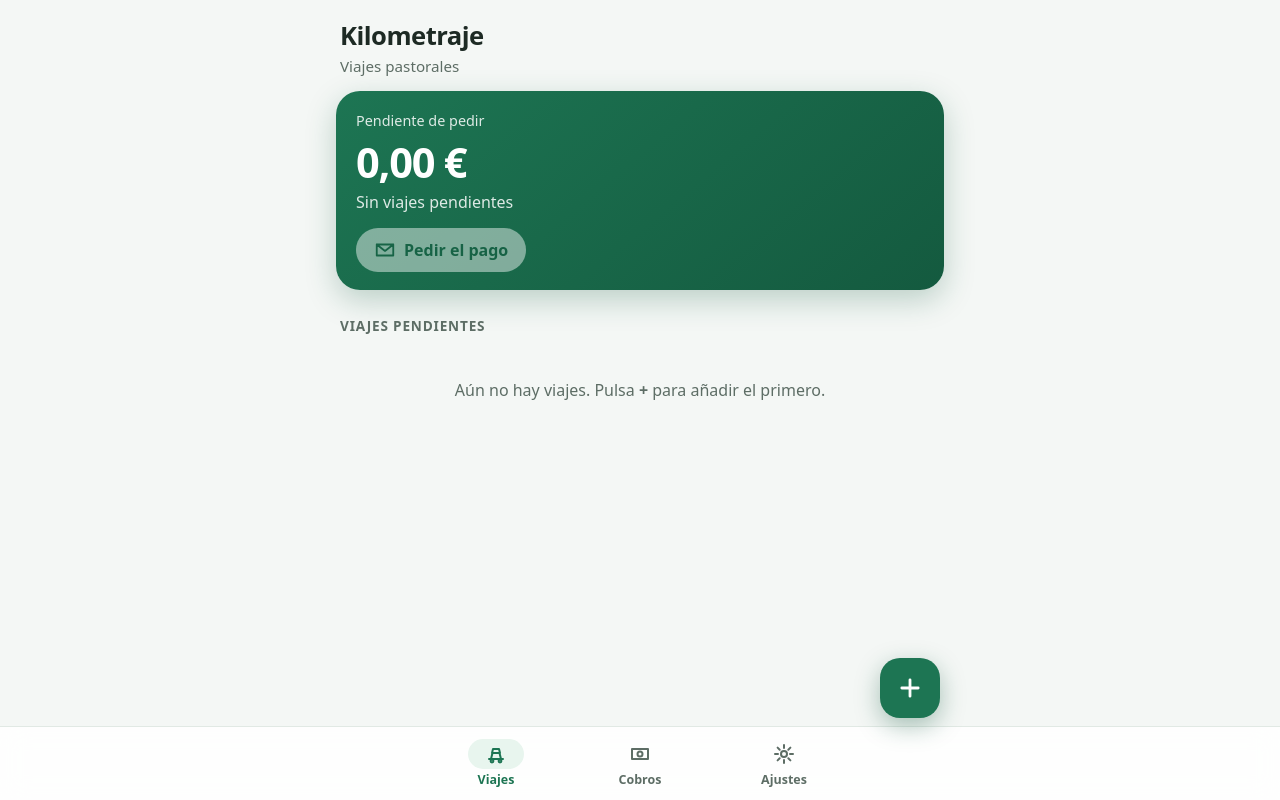
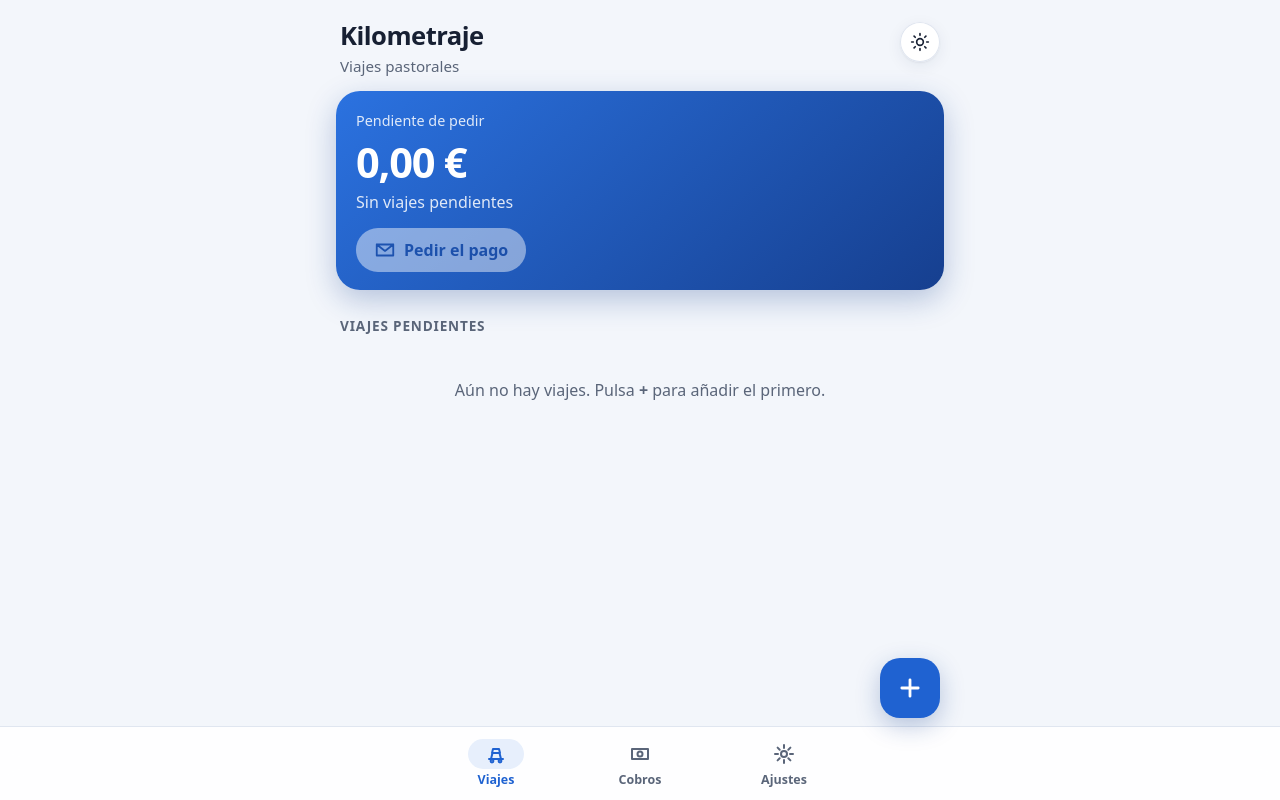
Before and after one commit to nachobaru/app_seminarytrips, a plain HTML site: page index.html in a window 1280 px wide. Drawn offline with Linux system fonts and the light colour scheme.

Commit message:
Tonos azules y botón de modo claro/oscuro
El tema sigue al móvil hasta que se elige uno con el botón de la
cabecera; la elección se recuerda. Iconos y Excel en azul.

Co-Authored-By: Claude Opus 5.5 <noreply@anthropic.com>
Claude-Session: https://claude.ai/code/session_01FCWXNkN73LT2y9bdFZB1o8

```diff
--- a/app.js
+++ b/app.js
@@ -525,6 +525,25 @@ function excelDeDatos() {
 $("#btn-excel").addEventListener("click", () =>
   compartir([new File([excelDeDatos()], `Kilometraje-${hoy()}.xlsx`, { type: TIPO_XLSX })], "Kilometraje"));
 
+/* ---------- Modo claro / oscuro ---------- */
+
+const temaOscuroMovil = matchMedia("(prefers-color-scheme: dark)");
+function aplicarTema() {
+  const elegido = document.documentElement.dataset.tema; // "claro", "oscuro" o sin elegir (sigue al móvil)
+  const efectivo = elegido || (temaOscuroMovil.matches ? "oscuro" : "claro");
+  document.documentElement.dataset.temaEfectivo = efectivo;
+  document.querySelector('meta[name="theme-color"]').content = efectivo === "oscuro" ? "#0d121b" : "#f3f6fb";
+  $("#btn-tema").setAttribute("aria-label", efectivo === "oscuro" ? "Cambiar a modo claro" : "Cambiar a modo oscuro");
+}
+$("#btn-tema").addEventListener("click", () => {
+  const nuevo = document.documentElement.dataset.temaEfectivo === "oscuro" ? "claro" : "oscuro";
+  document.documentElement.dataset.tema = nuevo;
+  try { localStorage.setItem("kilometraje.tema", nuevo); } catch (e) {}
+  aplicarTema();
+});
+temaOscuroMovil.addEventListener("change", aplicarTema);
+aplicarTema();
+
 /* ---------- Arranque ---------- */
 
 irA("viajes");
--- a/estilo.css
+++ b/estilo.css
@@ -1,35 +1,70 @@
-
 :root {
-  --fondo: #f4f7f5;
+  --fondo: #f3f6fb;
   --superficie: #ffffff;
-  --tinta: #1d2a24;
-  --suave: #5d6d65;
-  --linea: #e1e9e4;
-  --verde: #1d7553;
-  --verde-osc: #145a3f;
-  --verde-claro: #e8f5ee;
+  --tinta: #172033;
+  --suave: #5a6579;
+  --linea: #e0e6f0;
+  --acento: #1f62d1;
+  --acento-osc: #143f91;
+  --acento-claro: #e7effc;
+  --boton: #1f62d1;
+  --grad-1: #2b72e0;
+  --grad-2: #163f8f;
   --sol: #f4c34f;
   --sol-claro: #fdf1cf;
-  --peligro: #b4402e;
-  --sombra: 0 1px 2px rgb(0 0 0 / .05), 0 4px 16px rgb(20 60 40 / .06);
+  --aviso-tinta: #8a6200;
+  --error-fondo: #fbe4df;
+  --peligro: #b9402e;
+  --sombra: 0 1px 2px rgb(0 0 0 / .05), 0 4px 16px rgb(20 40 90 / .07);
+  --sombra-acento: rgb(20 63 145 / .28);
+  --velo: rgb(10 16 30 / .45);
+  color-scheme: light;
   --radio: 18px;
-  color-scheme: light;
 }
+/* Tema oscuro: automático según el móvil, salvo que se elija otro con el botón */
 @media (prefers-color-scheme: dark) {
-  :root {
-    --fondo: #0f1613;
-    --superficie: #18221d;
-    --tinta: #e6efe9;
-    --suave: #9aaba2;
-    --linea: #26332c;
-    --verde: #3fb07f;
-    --verde-osc: #1d6b4b;
-    --verde-claro: #1c2f26;
-    --sol-claro: #3a3220;
-    --peligro: #e2735e;
-    --sombra: none;
-    color-scheme: dark;
+  :root:not([data-tema=claro]) {
+  --fondo: #0d121b;
+  --superficie: #161d2a;
+  --tinta: #e5ebf5;
+  --suave: #98a3b8;
+  --linea: #253046;
+  --acento: #5b9bf6;
+  --acento-osc: #1d4a9c;
+  --acento-claro: #1a2742;
+  --boton: #2f6ad6;
+  --grad-1: #2a63c4;
+  --grad-2: #15336e;
+  --sol-claro: #3a3220;
+  --aviso-tinta: #f4c34f;
+  --error-fondo: #3a201b;
+  --peligro: #ec7a64;
+  --sombra: none;
+  --sombra-acento: rgb(0 0 0 / .35);
+  --velo: rgb(0 0 0 / .6);
+  color-scheme: dark;
   }
+}
+:root[data-tema=oscuro] {
+  --fondo: #0d121b;
+  --superficie: #161d2a;
+  --tinta: #e5ebf5;
+  --suave: #98a3b8;
+  --linea: #253046;
+  --acento: #5b9bf6;
+  --acento-osc: #1d4a9c;
+  --acento-claro: #1a2742;
+  --boton: #2f6ad6;
+  --grad-1: #2a63c4;
+  --grad-2: #15336e;
+  --sol-claro: #3a3220;
+  --aviso-tinta: #f4c34f;
+  --error-fondo: #3a201b;
+  --peligro: #ec7a64;
+  --sombra: none;
+  --sombra-acento: rgb(0 0 0 / .35);
+  --velo: rgb(0 0 0 / .6);
+  color-scheme: dark;
 }
 
 * { box-sizing: border-box; }
@@ -50,6 +85,15 @@ svg { width: 22px; height: 22px; fill: none; stroke: currentColor; stroke-width:
   max-width: 640px; margin: 0 auto;
 }
 .cabecera { display: flex; align-items: flex-start; justify-content: space-between; gap: 12px; }
+.acciones-cabecera { display: flex; gap: 8px; align-items: center; margin-top: 4px; }
+.btn-tema {
+  width: 40px; height: 40px; border-radius: 999px; border: 0; cursor: pointer;
+  display: grid; place-items: center; background: var(--superficie); color: var(--tinta); box-shadow: var(--sombra), inset 0 0 0 1px var(--linea);
+}
+.btn-tema svg { width: 20px; height: 20px; }
+.btn-tema .luna { display: none; }
+:root[data-tema-efectivo=oscuro] .btn-tema .sol { display: none; }
+:root[data-tema-efectivo=oscuro] .btn-tema .luna { display: block; }
 .cabecera h1 { margin: 0; font-size: 1.6rem; font-weight: 800; letter-spacing: -.02em; }
 .sub { margin: 2px 0 0; color: var(--suave); font-size: .95rem; }
 
@@ -60,11 +104,11 @@ main { max-width: 640px; margin: 0 auto; padding: 8px 16px; }
 
 /* ---------- Resumen ---------- */
 .resumen {
-  background: linear-gradient(140deg, var(--verde) 0%, var(--verde-osc) 100%);
+  background: linear-gradient(140deg, var(--grad-1) 0%, var(--grad-2) 100%);
   color: #fff;
   border-radius: 24px;
   padding: 20px 20px 18px;
-  box-shadow: 0 10px 30px rgb(20 90 63 / .25);
+  box-shadow: 0 10px 30px var(--sombra-acento);
 }
 .resumen-etq { margin: 0; opacity: .85; font-size: .9rem; }
 .resumen-importe { margin: 2px 0 0; font-size: 2.6rem; font-weight: 800; letter-spacing: -.03em; font-variant-numeric: tabular-nums; }
@@ -79,12 +123,12 @@ main { max-width: 640px; margin: 0 auto; padding: 8px 16px; }
 .btn {
   display: inline-flex; align-items: center; justify-content: center; gap: 8px;
   border: 0; border-radius: 999px; padding: 11px 18px; min-height: 44px;
-  background: var(--verde); color: #fff; font-weight: 650; cursor: pointer;
+  background: var(--boton); color: #fff; font-weight: 650; cursor: pointer;
 }
 .btn:active { transform: scale(.98); }
 .btn:disabled { opacity: .45; cursor: default; }
-.btn-claro { background: #fff; color: var(--verde-osc); }
-.btn-borde { background: transparent; color: var(--verde); box-shadow: inset 0 0 0 1.5px var(--linea); }
+.btn-claro { background: #fff; color: var(--acento-osc); }
+.btn-borde { background: transparent; color: var(--acento); box-shadow: inset 0 0 0 1.5px var(--linea); }
 .btn-peligro { background: transparent; color: var(--peligro); padding-inline: 10px; }
 .btn-peq { min-height: 36px; padding: 7px 14px; font-size: .9rem; }
 .fila-botones { display: flex; flex-wrap: wrap; gap: 8px; align-items: center; margin-top: 16px; }
@@ -102,7 +146,7 @@ main { max-width: 640px; margin: 0 auto; padding: 8px 16px; }
   padding: 13px 16px; background: none; border: 0; text-align: left; cursor: pointer;
 }
 .viaje + .viaje { border-top: 1px solid var(--linea); }
-.viaje:active { background: var(--verde-claro); }
+.viaje:active { background: var(--acento-claro); }
 .dia { width: 42px; text-align: center; flex: none; }
 .dia b { display: block; font-size: 1.25rem; line-height: 1; }
 .dia span { font-size: .72rem; color: var(--suave); text-transform: uppercase; }
@@ -119,9 +163,8 @@ main { max-width: 640px; margin: 0 auto; padding: 8px 16px; }
 .liq-cab { display: flex; gap: 12px; align-items: center; padding: 16px; cursor: pointer; }
 .liq-cab .info b { font-size: 1.15rem; font-variant-numeric: tabular-nums; }
 .chip { font-size: .78rem; font-weight: 700; padding: 4px 10px; border-radius: 999px; white-space: nowrap; }
-.chip.pedido { background: var(--sol-claro); color: #8a6200; }
-.chip.pagado { background: var(--verde-claro); color: var(--verde); }
-@media (prefers-color-scheme: dark) { .chip.pedido { color: var(--sol); } }
+.chip.pedido { background: var(--sol-claro); color: var(--aviso-tinta); }
+.chip.pagado { background: var(--acento-claro); color: var(--acento); }
 .liq-cuerpo { display: none; border-top: 1px solid var(--linea); padding: 6px 16px 16px; }
 .liq.abierta .liq-cuerpo { display: block; }
 .liq-linea { display: flex; justify-content: space-between; gap: 10px; padding: 7px 0; font-size: .92rem; }
@@ -137,7 +180,7 @@ main { max-width: 640px; margin: 0 auto; padding: 8px 16px; }
   border: 1.5px solid var(--linea); border-radius: 12px; background: var(--fondo);
   font-size: 1.05rem; font-weight: 500; color: var(--tinta);
 }
-.formulario input:focus { outline: none; border-color: var(--verde); }
+.formulario input:focus { outline: none; border-color: var(--acento); }
 .nota { color: var(--suave); font-size: .88rem; margin: 6px 0 0; }
 .aviso { background: var(--sol-claro); padding: 10px 12px; border-radius: 12px; font-size: .9rem; }
 .pie { text-align: center; color: var(--suave); font-size: .8rem; margin-top: 24px; }
@@ -151,7 +194,7 @@ dialog.hoja {
 }
 dialog.hoja[open] { animation: subir .22s ease-out; }
 @keyframes subir { from { transform: translateY(40px); opacity: 0; } }
-dialog::backdrop { background: rgb(10 20 15 / .45); }
+dialog::backdrop { background: var(--velo); }
 dialog .formulario { padding: 22px 20px calc(20px + env(safe-area-inset-bottom)); }
 dialog h2 { margin: 0 0 16px; font-size: 1.3rem; }
 @media (min-width: 600px) { dialog.hoja { margin: auto; border-radius: 24px; } }
@@ -159,10 +202,10 @@ dialog h2 { margin: 0 0 16px; font-size: 1.3rem; }
 .lista-check { max-height: 40dvh; overflow: auto; border: 1px solid var(--linea); border-radius: 14px; margin-top: 8px; }
 .lista-check label { display: flex; gap: 12px; align-items: center; margin: 0; padding: 11px 14px; color: var(--tinta); font-weight: 500; cursor: pointer; }
 .lista-check label + label { border-top: 1px solid var(--linea); }
-.lista-check input { width: 20px; height: 20px; accent-color: var(--verde); flex: none; }
+.lista-check input { width: 20px; height: 20px; accent-color: var(--acento); flex: none; }
 .lista-check .info span { font-size: .82rem; }
-.total-pedir { margin-top: 12px; padding: 12px 14px; background: var(--verde-claro); border-radius: 14px; font-variant-numeric: tabular-nums; }
-.total-pedir b { font-size: 1.3rem; color: var(--verde); }
+.total-pedir { margin-top: 12px; padding: 12px 14px; background: var(--acento-claro); border-radius: 14px; font-variant-numeric: tabular-nums; }
+.total-pedir b { font-size: 1.3rem; color: var(--acento); }
 
 /* ---------- Barra inferior y botón + ---------- */
 .barra {
@@ -178,14 +221,14 @@ dialog h2 { margin: 0 0 16px; font-size: 1.3rem; }
   background: none; border: 0; padding: 6px 0; font-size: .78rem; font-weight: 600; color: var(--suave); cursor: pointer;
 }
 .barra button svg { padding: 3px 16px; width: 56px; height: 30px; border-radius: 999px; transition: background .15s; }
-.barra button.activa { color: var(--verde); }
-.barra button.activa svg { background: var(--verde-claro); }
+.barra button.activa { color: var(--acento); }
+.barra button.activa svg { background: var(--acento-claro); }
 
 .fab {
   position: fixed; z-index: 6; right: max(20px, calc(50% - 300px)); bottom: calc(82px + env(safe-area-inset-bottom));
   width: 60px; height: 60px; border-radius: 20px; border: 0;
-  background: var(--verde); color: #fff; display: grid; place-items: center; cursor: pointer;
-  box-shadow: 0 8px 24px rgb(20 90 63 / .35);
+  background: var(--boton); color: #fff; display: grid; place-items: center; cursor: pointer;
+  box-shadow: 0 8px 24px var(--sombra-acento);
 }
 .fab svg { width: 28px; height: 28px; stroke-width: 2.4; }
 .fab:active { transform: scale(.95); }
@@ -209,20 +252,16 @@ body:not([data-vista=viajes]) .fab { display: none; }
 
 /* ---------- OneDrive (sincronización automática, si se configura) ---------- */
 .nube {
-  display: inline-flex; align-items: center; gap: 6px; margin-top: 6px;
+  display: inline-flex; align-items: center; gap: 6px;
   border: 0; border-radius: 999px; padding: 7px 12px; font-size: .82rem; font-weight: 650; cursor: pointer;
-  background: var(--verde-claro); color: var(--verde);
+  background: var(--acento-claro); color: var(--acento);
 }
 .nube[hidden] { display: none; }
 .nube svg { width: 18px; height: 18px; }
-.nube[data-estado=aviso] { background: var(--sol-claro); color: #8a6200; }
-.nube[data-estado=error] { background: #fbe4df; color: var(--peligro); }
+.nube[data-estado=aviso] { background: var(--sol-claro); color: var(--aviso-tinta); }
+.nube[data-estado=error] { background: var(--error-fondo); color: var(--peligro); }
 .nube[data-estado=trabajando] svg { animation: latir 1s ease-in-out infinite alternate; }
 @keyframes latir { to { opacity: .3; } }
-@media (prefers-color-scheme: dark) {
-  .nube[data-estado=aviso] { color: var(--sol); }
-  .nube[data-estado=error] { background: #3a201b; }
-}
 a.btn { text-decoration: none; }
 #tarjeta-onedrive > [class*=solo-] { display: none; }
 #tarjeta-onedrive[data-modo=sin-configurar] .solo-sin-configurar,
--- a/excel.js
+++ b/excel.js
@@ -50,7 +50,7 @@ const Excel = (() => {
 <styleSheet xmlns="http://schemas.openxmlformats.org/spreadsheetml/2006/main">
 <numFmts count="3"><numFmt numFmtId="164" formatCode="dd/mm/yyyy"/><numFmt numFmtId="165" formatCode="#,##0.0"/><numFmt numFmtId="166" formatCode="#,##0.00\\ &quot;€&quot;"/></numFmts>
 <fonts count="2"><font><sz val="11"/><name val="Calibri"/></font><font><b/><sz val="11"/><color rgb="FFFFFFFF"/><name val="Calibri"/></font></fonts>
-<fills count="3"><fill><patternFill patternType="none"/></fill><fill><patternFill patternType="gray125"/></fill><fill><patternFill patternType="solid"><fgColor rgb="FF1D7553"/></patternFill></fill></fills>
+<fills count="3"><fill><patternFill patternType="none"/></fill><fill><patternFill patternType="gray125"/></fill><fill><patternFill patternType="solid"><fgColor rgb="FF1F62D1"/></patternFill></fill></fills>
 <borders count="1"><border><left/><right/><top/><bottom/><diagonal/></border></borders>
 <cellStyleXfs count="1"><xf numFmtId="0" fontId="0" fillId="0" borderId="0"/></cellStyleXfs>
 <cellXfs count="5">
--- a/index.html
+++ b/index.html
@@ -4,7 +4,11 @@
   <meta charset="utf-8">
   <meta name="viewport" content="width=device-width, initial-scale=1, viewport-fit=cover">
   <meta name="robots" content="noindex, nofollow">
-  <meta name="theme-color" content="#145a3f">
+  <meta name="theme-color" content="#f3f6fb">
+  <script>
+    // Aplica el tema elegido antes de pintar, para que no parpadee
+    try { const t = localStorage.getItem("kilometraje.tema"); if (t) document.documentElement.dataset.tema = t; } catch (e) {}
+  </script>
   <title>Kilometraje</title>
   <link rel="manifest" href="manifest.webmanifest">
   <link rel="icon" href="icono.svg" type="image/svg+xml">
@@ -17,10 +21,16 @@
       <h1>Kilometraje</h1>
       <p class="sub" id="saludo">Viajes pastorales</p>
     </div>
-    <button class="nube" id="nube" hidden>
-      <svg viewBox="0 0 24 24" aria-hidden="true"><path d="M7 18h10a4 4 0 0 0 .6-7.95A6 6 0 0 0 6.1 9.5 4.3 4.3 0 0 0 7 18z"/></svg>
-      <span id="nube-texto">OneDrive</span>
-    </button>
+    <div class="acciones-cabecera">
+      <button class="nube" id="nube" hidden>
+        <svg viewBox="0 0 24 24" aria-hidden="true"><path d="M7 18h10a4 4 0 0 0 .6-7.95A6 6 0 0 0 6.1 9.5 4.3 4.3 0 0 0 7 18z"/></svg>
+        <span id="nube-texto">OneDrive</span>
+      </button>
+      <button class="btn-tema" id="btn-tema" aria-label="Cambiar entre modo claro y oscuro">
+        <svg class="sol" viewBox="0 0 24 24" aria-hidden="true"><circle cx="12" cy="12" r="4"/><path d="M12 2v2M12 20v2M2 12h2M20 12h2M4.9 4.9l1.4 1.4M17.7 17.7l1.4 1.4M4.9 19.1l1.4-1.4M17.7 6.3l1.4-1.4"/></svg>
+        <svg class="luna" viewBox="0 0 24 24" aria-hidden="true"><path d="M20 14.5A8 8 0 0 1 9.5 4a8 8 0 1 0 10.5 10.5z"/></svg>
+      </button>
+    </div>
   </header>
 
   <main>
--- a/sw.js
+++ b/sw.js
@@ -1,6 +1,6 @@
 // Guarda la app en el móvil para que funcione sin conexión.
 // Al cambiar cualquier fichero, sube el número de VERSION.
-const VERSION = "km-3";
+const VERSION = "km-4";
 const FICHEROS = ["./", "index.html", "estilo.css", "config.js", "excel.js", "app.js", "onedrive.js", "manifest.webmanifest", "icono.svg", "icono-192.png", "icono-512.png", "icono-maskable-512.png"];
 
 self.addEventListener("install", (e) => {
```
Also changed, not shown: icono-192.png, icono-512.png, icono-maskable-512.png, icono-maskable.svg, icono.svg, manifest.webmanifest.
